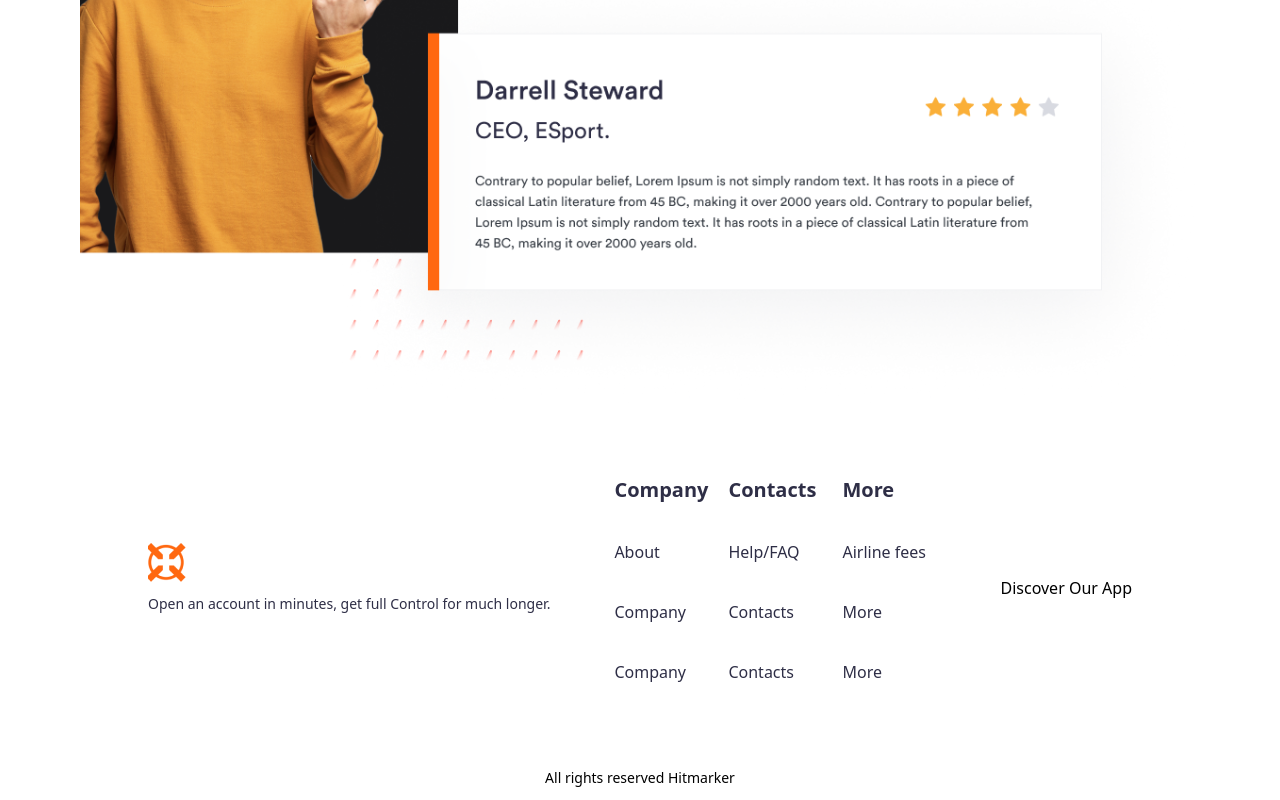
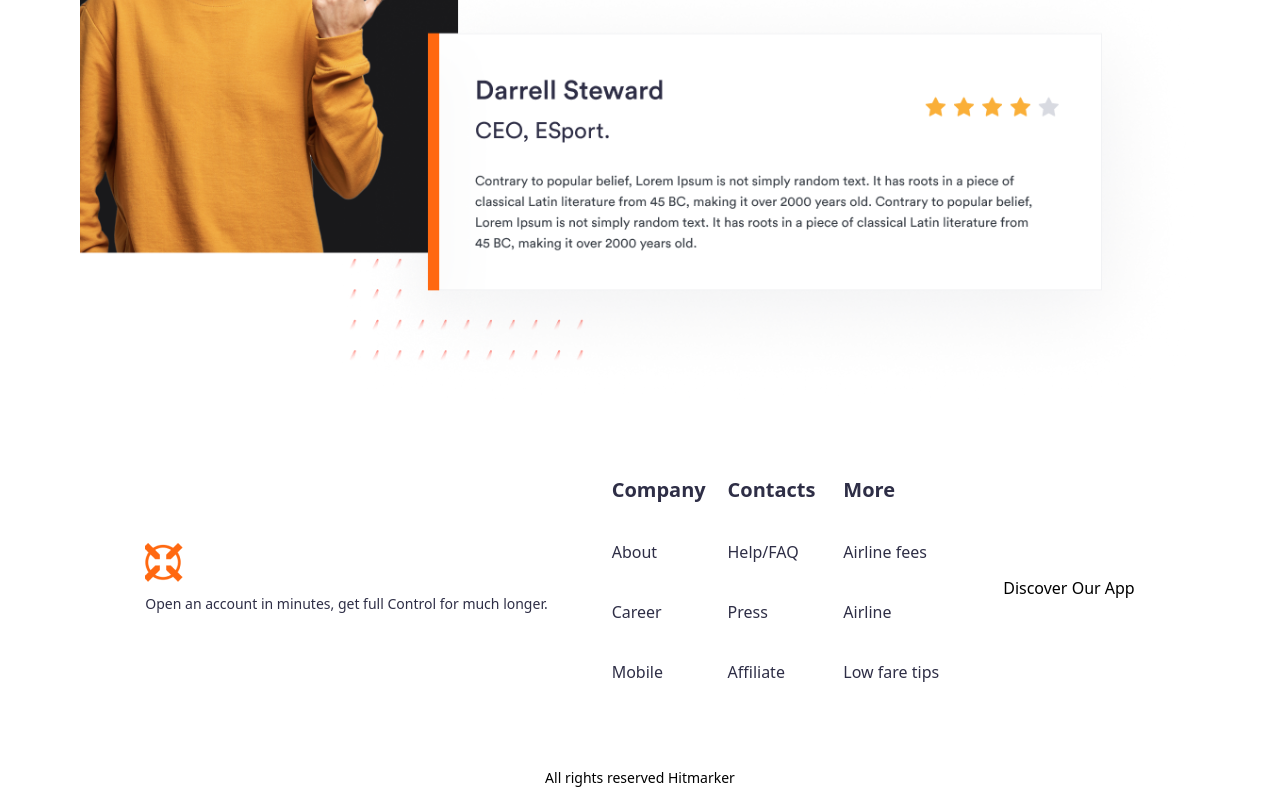
Before and after one commit to JoyBoi/hitmarker, a Vue app: page / in a window 1280 px wide. Shown: the part 2351-3151 px from the top of the page. Built offline with nearby package versions, Linux system fonts and the light colour scheme.

Commit message:
3rd Commit

```diff
--- a/src/components/Contacts.vue
+++ b/src/components/Contacts.vue
@@ -36,12 +36,12 @@
       <a href="#" class="text-md mb-4 text-textdark">About</a>
       <a href="#" class="text-md mb-4 text-textdark">Help/FAQ</a>
       <a href="#" class="text-md mb-4 text-textdark">Airline fees</a>
-      <a href="#" class="text-md mb-4 text-textdark">Company</a>
-      <a href="#" class="text-md mb-4 text-textdark">Contacts</a>
-      <a href="#" class="text-md mb-4 text-textdark">More</a>
-      <a href="#" class="text-md mb-4 text-textdark">Company</a>
-      <a href="#" class="text-md mb-4 text-textdark">Contacts</a>
-      <a href="#" class="text-md mb-4 text-textdark">More</a>
+      <a href="#" class="text-md mb-4 text-textdark">Career</a>
+      <a href="#" class="text-md mb-4 text-textdark">Press</a>
+      <a href="#" class="text-md mb-4 text-textdark">Airline</a>
+      <a href="#" class="text-md mb-4 text-textdark">Mobile</a>
+      <a href="#" class="text-md mb-4 text-textdark">Affiliate</a>
+      <a href="#" class="text-md mb-4 text-textdark">Low fare tips</a>
     </div>
 
     <div>Discover Our App</div>
```
